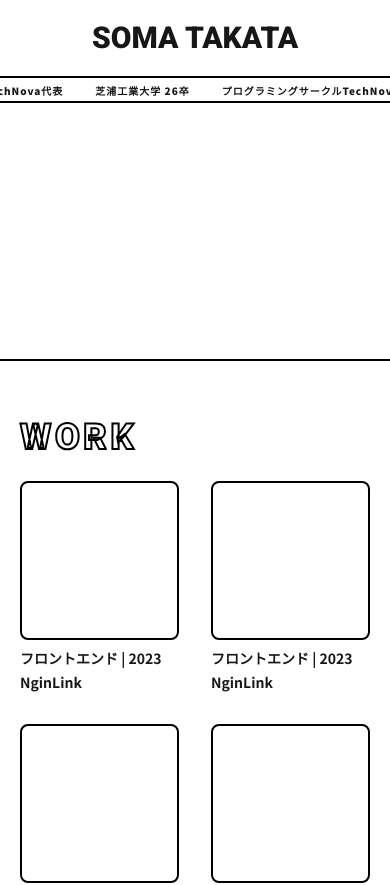
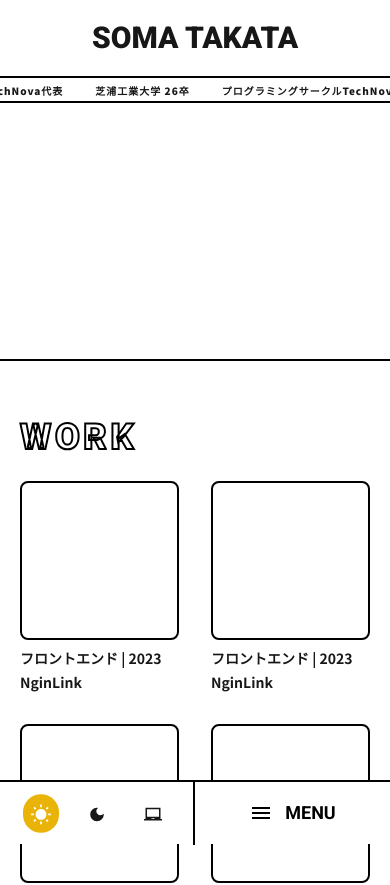
Before and after one commit to SomaTakata/shibayoko, a Next.js app: page / in a window 390 px wide. Shown: the top 885 px of the page. Built offline with nearby package versions, Linux system fonts and the light colour scheme.

Commit message:
Footerコンポーネントの作成

```diff
--- a/src/app/page.tsx
+++ b/src/app/page.tsx
@@ -1,12 +1,14 @@
+"use client"
 import LinkSection from "@/feature/components/LinkSection";
 import MarqueeText from "@/feature/components/MarqueeText";
 import NewsSection from "@/feature/components/NewsSection";
 import WorkSection from "@/feature/components/WorkSection";
+import Footer from "@/feature/layout/Footer";
 import Header from "@/feature/layout/Header";
-
+import KeyboardArrowUpIcon from '@mui/icons-material/KeyboardArrowUp';
 const Home = () => {
   return (
-    <div className="flex flex-col overflow-x-hidden">
+    <div className="flex flex-col">
       <Header />
       <MarqueeText />
 
@@ -19,6 +21,12 @@ const Home = () => {
         <NewsSection />
         <LinkSection />
 
+      <div className="w-full h-16  flex lg:hidden border-t-[2px] border-black ">
+        <div className="w-full justify-between border-r-[2px] border-black"></div>
+        <div className="w-24 flex justify-center items-center">
+        <KeyboardArrowUpIcon className="w-10 h-10"/>
+      </div></div>
+        <Footer />
     </div>
   );
 };
--- /dev/null
+++ b/src/feature/layout/Footer.tsx
@@ -0,0 +1,85 @@
+import { useState } from 'react';
+import CloseIcon from '@mui/icons-material/Close';
+import MenuIcon from '@mui/icons-material/Menu';
+import WbSunnyIcon from '@mui/icons-material/WbSunny';
+import DarkModeIcon from '@mui/icons-material/DarkMode';
+import LaptopChromebookIcon from '@mui/icons-material/LaptopChromebook';
+
+const Footer = () => {
+  const [mode, setMode] = useState<'light' | 'dark' | 'system'>('light');
+  const [menuOpen, setMenuOpen] = useState(false);
+
+  const toggleMode = (newMode: 'light' | 'dark' | 'system') => {
+    setMode(newMode);
+  };
+
+  const toggleMenu = () => {
+    setMenuOpen(!menuOpen);
+  };
+
+  return (
+    <footer className={`h-16 fixed lg:relative border-t-[2px] lg:border-t-[3px] border-black bottom-0 right-0 left-0 lg:h-[100px] flex items-center justify-between bg-white`}>
+      {/* 小画面用のモード切り替えとメニュー */}
+      <div className="w-full h-16 flex lg:hidden relative">
+        {/* モード切り替えトグルスイッチ */}
+        <div className="w-1/2 border-r-[2px] gap-4 border-black flex items-center justify-center">
+          <div className="flex gap-4">
+            <div
+              className={`cursor-pointer p-2 rounded-full transition-all duration-300 transform ${
+                mode === 'light' ? 'bg-yellow-500 text-white scale-90' : 'scale-75 hover:scale-100'
+              }`}
+              onClick={() => toggleMode('light')}
+            >
+              <WbSunnyIcon className="w-8 h-8" />
+            </div>
+            <div
+              className={`cursor-pointer p-2 rounded-full transition-all duration-300 transform ${
+                mode === 'dark' ? 'bg-gray-800 text-white scale-90' : 'scale-75 hover:scale-100'
+              }`}
+              onClick={() => toggleMode('dark')}
+            >
+              <DarkModeIcon className="w-8 h-8" />
+            </div>
+            <div
+              className={`cursor-pointer p-2 rounded-full transition-all duration-300 transform ${
+                mode === 'system' ? 'bg-blue-500 text-white scale-90' : 'scale-75 hover:scale-100'
+              }`}
+              onClick={() => toggleMode('system')}
+            >
+              <LaptopChromebookIcon className="w-8 h-8" />
+            </div>
+          </div>
+        </div>
+
+        {/* メニュー開閉ボタン */}
+        <div
+          className={`w-1/2 flex items-center justify-center gap-3 cursor-pointer duration-300 bg-transparent relative z-10`}
+          onClick={toggleMenu}
+        >
+          <span className="relative z-20 flex items-center gap-3">
+            {menuOpen ? (
+              <>
+                <CloseIcon className="w-7 h-7 text-white" />
+                <p className="font-roboto text-lg font-bold text-white">CLOSE</p>
+              </>
+            ) : (
+              <>
+                <MenuIcon className="w-7 h-7 text-black" />
+                <p className="font-roboto text-lg font-bold text-black">MENU</p>
+              </>
+            )}
+          </span>
+
+          {/* 背景アニメーションのための before 疑似要素 */}
+          <div
+            className={`absolute inset-0 -z-1 overflow-hidden before:absolute before:top-0 before:left-0 before:h-full before:w-full before:bg-black before:transition-transform before:duration-300 before:transform ${
+              menuOpen ? 'before:translate-y-0' : 'before:-translate-y-full'
+            }`}
+          ></div>
+        </div>
+      </div>
+    </footer>
+  );
+};
+
+export default Footer;
```
